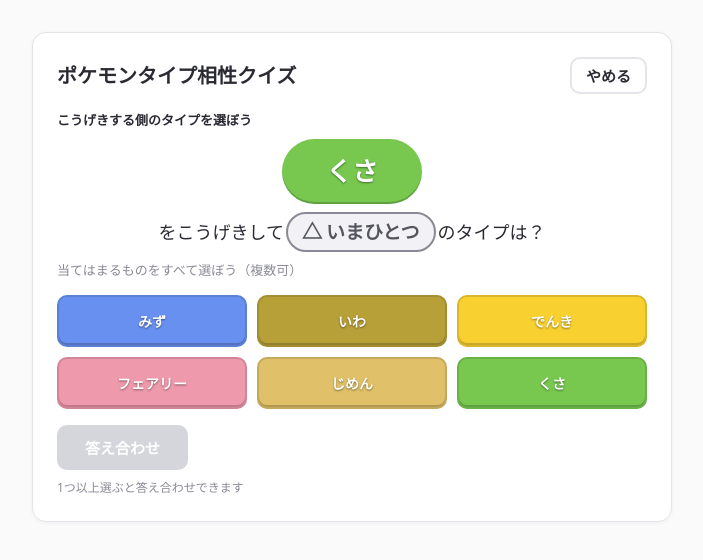
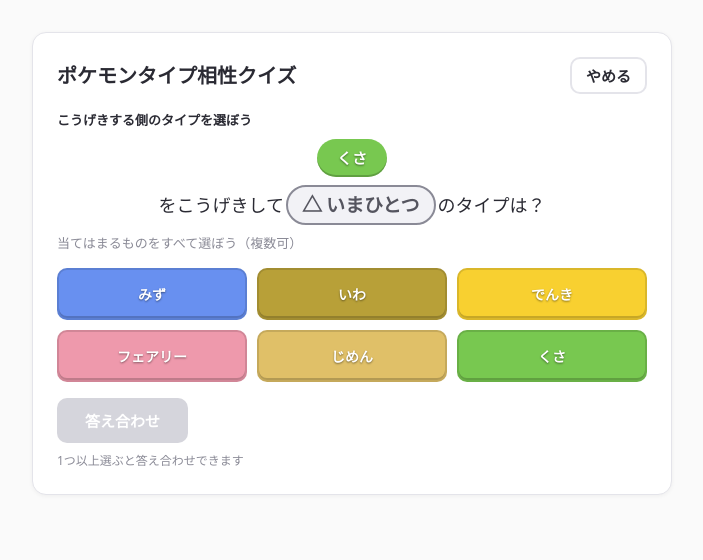
Before and after one commit to hiiamkazuto/pokemon-type-quiz, a React (Vite) app: page / in a window 1280 px wide. Both pictures are taken after a click on the button "▶ スタート". Shown: the top 560 px of the page, without its empty margins (288-991 px from the left). Built offline with nearby package versions, Linux system fonts and the light colour scheme.

Commit message:
Revert "Merge pull request #10 from hiiamkazuto/fix/quiz-hero-badge-8"
This reverts commit ef2f885270f65c665276149273675777cf1e243f, reversing
changes made to 7f76334828ff95b64e6d1823eba652677050d307.

```diff
--- a/src/index.css
+++ b/src/index.css
@@ -82,9 +82,9 @@
   text-align: center;
   margin: 8px 0;
 }
-.badge.quiz-hero-badge {
-  font-size: 26px;
-  padding: 12px 44px;
+.quiz-hero-badge {
+  font-size: 22px;
+  padding: 10px 34px;
 }
 .quiz-hero-effect {
   font-size: 18px;
```
